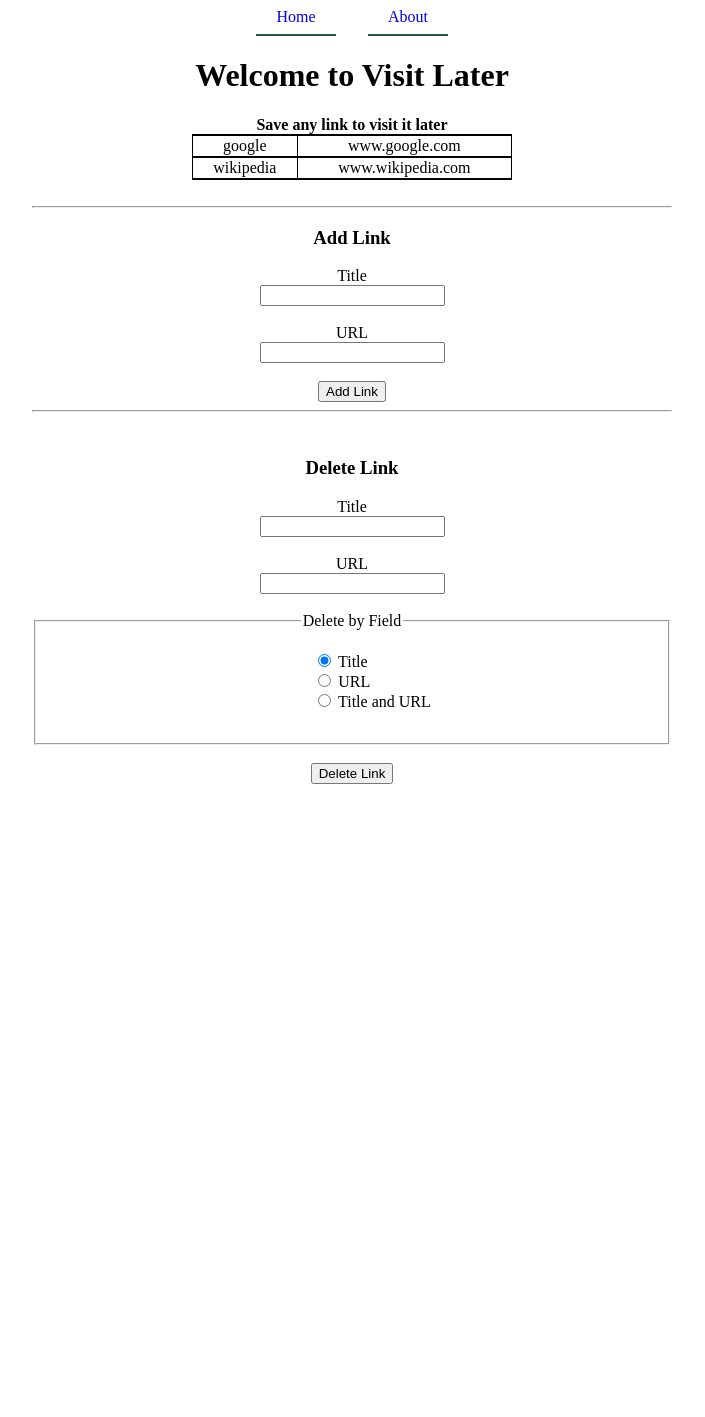
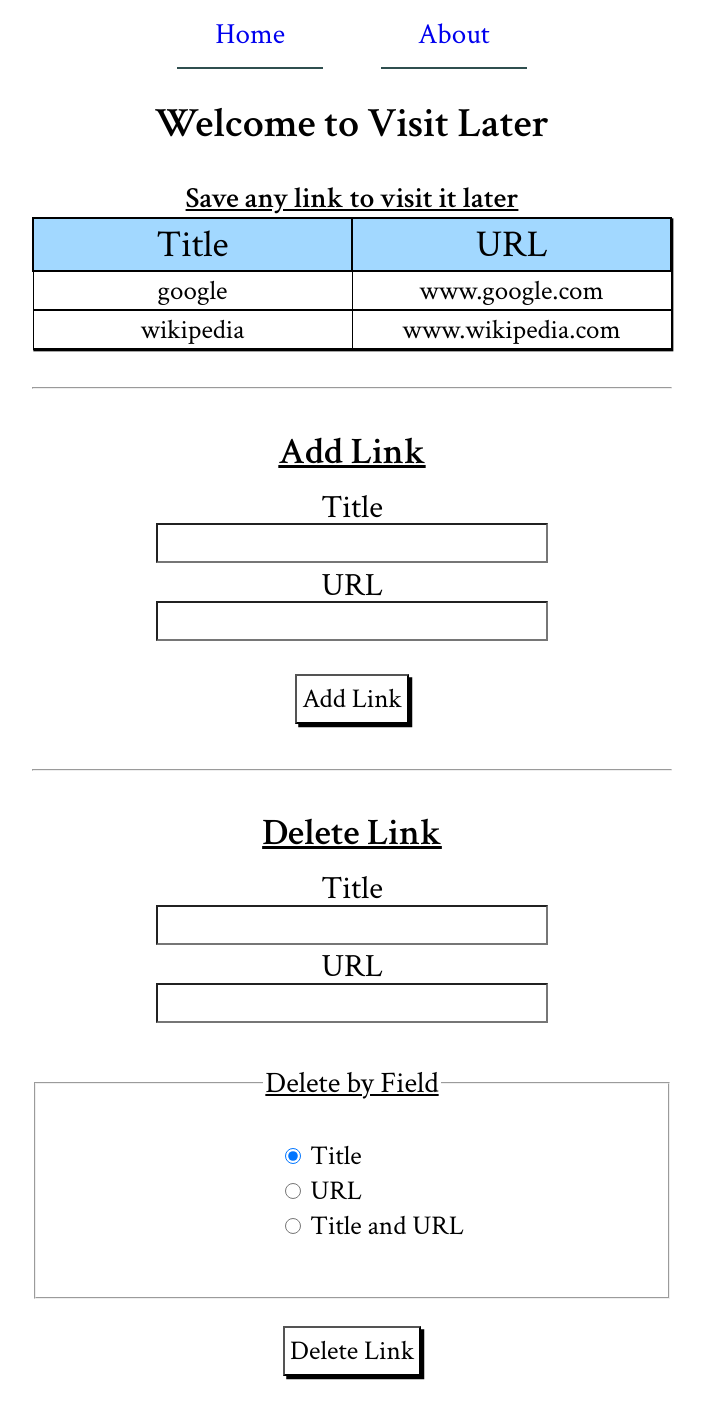
Before and after one commit to MichaelShults/visit-later-app, a Flask app: page / in a window 1280 px wide. Shown: the whole page, without its empty margins (288-993 px from the left). Before the commit the page ends 816 px from the top, so only its background shows below. Run offline with Flask 3, Linux system fonts and the light colour scheme; data comes from the database, SQL or seed files in the repository.

Commit message:
Improve app styling; add header row to links table

```diff
--- a/static/styles.css
+++ b/static/styles.css
@@ -1,7 +1,12 @@
+@import url('https://fonts.googleapis.com/css2?family=Crimson+Text:ital,wght@0,400;0,600;0,700;1,400;1,600;1,700&display=swap');
 html{
     margin:0;
     padding: 0;
     height: 100vh;
+    font-family: "Crimson Text", serif;
+    font-weight: 400;
+    font-style: normal;
+    font-size: 1.3em;
 }
 
 body{
@@ -22,12 +27,18 @@ body{
     padding-bottom: 2em;
 }
 
+p{
+    font-size: 1.3em;
+}
+
 #main-menu {
     display: flex;
     justify-content: center;
     align-content: center;
     padding-bottom: 0;
+    font-size: 1.4em;
 }
+
 
 .main-menu-item {
     padding-top: 0.5em;
@@ -55,15 +66,24 @@ body{
 }
 
 #links-table {
-    width: 50%;
+    table-layout: fixed;
+    width: 50vw;
     margin-left: auto;
     margin-right: auto;
     border-collapse: collapse;
+    padding: 0;
+    font-size: 1.3em;
+    box-shadow: 0.05em 0.05em black;
+}
+
+#links-table tr {
+    width: 25vw;
 }
 
 
 .table-cell {
     border: 1px solid black;
+     word-break: break-all;
 }
 
 .table-row {
@@ -71,9 +91,20 @@ body{
     border-bottom: 2px solid black;
 }
 
-#links-table {
-    list-style-type: none;
-    padding: 0;
+#table-header {
+    border-top: 2px solid black;
+    border-bottom: 2px solid black;
+    font-size: 1.4em;
+    background-color: rgb(162, 216, 255);
+}
+
+#url-table-header {
+    border-left:2px solid black;
+    border-right:2px solid black;
+}
+
+#title-table-header {
+    border-left:2px solid black;
 }
 
 #radio-delete-fieldset {
@@ -86,6 +117,85 @@ body{
     text-align: left;
 }
 
+h1 {
+    padding-bottom: 0;
+    font-weight: 600;
+}
+
+
 h3 {
-    margin-bottom: 1em;
+    margin-bottom: 0.4em;
+    font-size:1.8em;
+    font-weight: 600;
+    text-decoration: underline black;
 }
+
+#links-table-description {
+    font-size:1.4em;
+    font-weight: 600;
+    padding-bottom:0;
+    margin-bottom:0.3em;
+    text-decoration: underline black;
+}
+
+#delete-link-form-div, #add-link-form-div {
+    font-size:1.3em;
+}
+
+input[type=submit] {
+    font-size:1em;
+    font-family: "Crimson Text", serif;
+}
+
+#delete-by-field-legend {
+    font-size:1.1em;
+    font-family: "Crimson Text", serif;
+    text-decoration: underline black;
+}
+
+label {
+    margin: 0;
+    padding: 0;
+    line-height: 1;
+    display: block;
+    font-size: 1.2em;
+}
+
+input[type=text] {
+    margin: 0.2em;
+    margin-top: 0;
+    line-height: 1.2;
+    font-size: 1.1em;
+    padding:0;
+    padding-left: 0.1em;
+    padding-right: 0.1em;
+    border-width: 0.07em;
+}
+
+.radio-choice label {
+    display: inline;
+    font-size: 1em;
+}
+
+#delete-links-button, #add-link-button {
+    margin-top: 1em;
+    padding: 0.2em;
+    background-color: rgb(255, 255, 255);
+    box-shadow: 0.12em 0.12em black;
+}
+
+#delete-links-button:hover, #add-link-button:hover {
+    box-shadow: 0.12em 0.12em black;
+}
+
+#delete-links-button:active, #add-link-button:active {
+    margin-top: 1em;
+    padding: 0.2em;
+    box-shadow: none;
+    transform: translate(0.12em, 0.12em);
+}
+
+input[type=radio] {
+    height:1.2em;
+    width:1.2em;
+}
--- a/templates/fragments/add_link_form.html
+++ b/templates/fragments/add_link_form.html
@@ -1,8 +1,9 @@
 <form id = "add-link-form" action="{{url_for('add_link')}}" method="post">
         {{add_item_form.hidden_tag()}}
-        {{add_item_form.title.label}}<br>
-        {{add_item_form.title(size=20)}}<br><br>
-        {{add_item_form.url.label}}<br>
-        {{add_item_form.url(size=20)}}<br><br>
+        {{add_item_form.title.label}}
+        {{add_item_form.title(size=20)}}<br>
+        {{add_item_form.url.label}}
+        {{add_item_form.url(size=20)}}<br>
         <input type="submit" value="Add Link" name="add-link-button" id="add-link-button" />
 </form>
+<br>
--- a/templates/fragments/delete_link_form.html
+++ b/templates/fragments/delete_link_form.html
@@ -1,17 +1,16 @@
 <form  id = "delete-link-form" action="{{url_for('delete_link')}}" method="post">
     {{delete_items_form.hidden_tag()}}
-    {{delete_items_form.title.label}}<br>
-    {{delete_items_form.title(size=20)}}<br><br>
-    {{delete_items_form.url.label}}<br>
+    {{delete_items_form.title.label}}
+    {{delete_items_form.title(size=20)}}<br>
+    {{delete_items_form.url.label}}
     {{delete_items_form.url(size=20)}}<br><br>
     <fieldset id = "radio-delete-fieldset">
-        <legend>Delete by Field</legend>
+        <legend id ="delete-by-field-legend">Delete by Field</legend>
         <ul id="radio-choice-list">
         {% for subfield in delete_items_form.by_field %}
             <li class="radio-choice">{{ subfield }} {{subfield.label}}</li>
         {% endfor %}
         </ul>
     </fieldset>
-    <br>
     <input type="submit" value="Delete Link" name="delete-links-button" id="delete-links-button"  />
 </form>
--- a/templates/fragments/links_table.html
+++ b/templates/fragments/links_table.html
@@ -1,5 +1,9 @@
 <table id="links-table">
-    <b> Save any link to visit it later </b> <br>
+    <b id="links-table-description"> Save any link to visit it later </b> <br>
+    <tr id = "table-header">
+        <td id ="title-table-header"> Title </td>
+        <td id = "url-table-header"> URL </td>
+    </tr>
     {% for link in entries %}
     <tr id = "table-row-{{loop.index0}}" class="table-row">
         <td id="title-{{loop.index0}}" class="table-cell">{{link[1]}}</td>
--- a/templates/index.html
+++ b/templates/index.html
@@ -14,13 +14,11 @@
 		{% include 'fragments/add_link_form.html'%}
 	</div>
 
-	<hr><br>
-
+	<hr>
 	<h3> Delete Link </h3>
 	<div id="delete-link-form-div">
 			{% include 'fragments/delete_link_form.html'%}
 	</div>
-
 {% endblock %}
 
 {% block scripts%}
```
Also changed, not shown: 1 other file.
